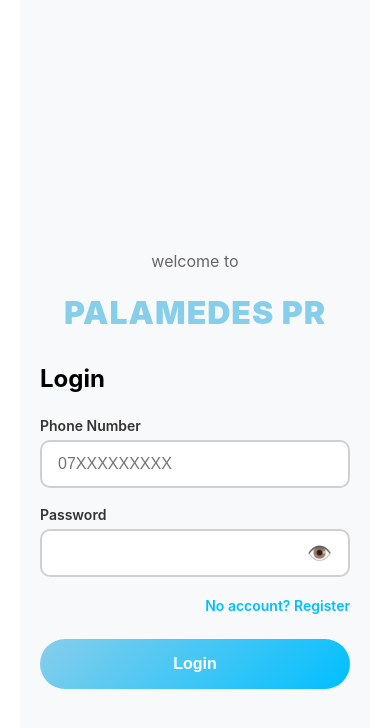
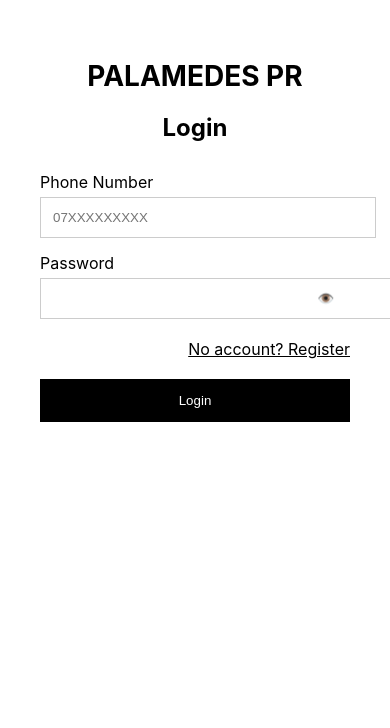
Before and after one commit to Molly256/palamedes-pr, a Next.js app: page /login in a window 390 px wide. Shown: the top 728 px of the page. Built offline with nearby package versions, Linux system fonts and the light colour scheme.

Commit message:
fix: white bg login + save name + exact phone match no codes

```diff
--- a/app/login/page.js
+++ b/app/login/page.js
@@ -7,34 +7,6 @@ export default function Login() {
   const [showPass, setShowPass] = useState(false)
   const [error, setError] = useState('')
   const [loading, setLoading] = useState(false)
-
-  const inputStyle = {
-    width: '100%',
-    maxWidth: '400px',
-    height: '48px',
-    padding: '0 16px',
-    border: '2px solid #d0d0d0',
-    borderRadius: '10px',
-    fontSize: '16px',
-    color: '#000',
-    background: '#fff',
-    outline: 'none',
-    boxSizing: 'border-box'
-  }
-
-  const labelStyle = {
-    display: 'block',
-    color: '#333',
-    fontWeight: '600',
-    marginBottom: '6px',
-    fontSize: '14px'
-  }
-
-  const formGroupStyle = {
-    marginBottom: '18px',
-    width: '100%',
-    maxWidth: '400px'
-  }
 
   const handleSubmit = async (e) => {
     e.preventDefault()
@@ -53,13 +25,13 @@ export default function Login() {
       })
 
       const data = await res.json()
-      alert(data.message)
 
       if (data.success && data.user) {
+        // Save with NAME for Dashboard
         localStorage.setItem('palamedes_user', JSON.stringify({
+          name: data.user.name || data.user.username, // Added name
           username: data.user.username,
           phone: data.user.phone,
-          nickname: data.user.nickname || data.user.username,
           balance: data.user.balance || 0,
           vip: data.user.vip || 0,
           avatar: data.user.avatar || ''
@@ -69,7 +41,7 @@ export default function Login() {
         setError(data.message || 'Invalid phone or password')
       }
     } catch (err) {
-      alert('Network error. Try again')
+      setError('Network error. Try again')
     } finally {
       setLoading(false)
     }
@@ -78,80 +50,54 @@ export default function Login() {
   return (
     <main style={{
       minHeight: '100vh',
-      background: '#f8f9fa',
-      display: 'flex',
-      alignItems: 'center',
-      justifyContent: 'center',
-      padding: '40px 20px',
-      margin: 0
+      background: '#ffffff', // White only
+      padding: '40px 20px'
     }}>
-      <form onSubmit={handleSubmit} style={{
-        width: '100%',
-        maxWidth: '420px',
-        background: 'transparent',
-        padding: '0',
-        border: 'none',
-        boxShadow: 'none',
-        borderRadius: '0'
-      }}>
+      <h1 style={{ textAlign: 'center', fontSize: '28px', color: '#000', marginBottom: '20px' }}>
+        PALAMEDES PR
+      </h1>
 
-        <p style={{ textAlign: 'center', fontSize: '16px', color: '#666', marginBottom: '4px' }}>
-          welcome to
-        </p>
+      <h2 style={{ color: '#000', fontSize: '24px', textAlign: 'center', marginBottom: '30px' }}>
+        Login
+      </h2>
 
-        <h1 style={{ textAlign: 'center', fontSize: '32px', fontWeight: '900', color: '#87CEEB', marginBottom: '32px', letterSpacing: '1px' }}>
-          PALAMEDES PR
-        </h1>
+      {error && <p style={{ color: 'red', textAlign: 'center', marginBottom: '20px' }}>{error}</p>}
 
-        <h2 style={{ color: '#000', fontSize: '24px', fontWeight: '700', marginBottom: '24px' }}>
-          Login
-        </h2>
-
-        {error && <p style={{ color: 'red', fontSize: '14px', marginBottom: '15px', padding: '10px', background: '#ffe6e6', borderRadius: '6px' }}>{error}</p>}
-
-        <div style={formGroupStyle}>
-          <label style={labelStyle}>Phone Number</label>
+      <form onSubmit={handleSubmit} style={{ maxWidth: '400px', margin: '0 auto' }}>
+        <div style={{marginBottom: '15px'}}>
+          <label style={{display: 'block', marginBottom: '5px', color: '#000'}}>Phone Number</label>
           <input
             type="tel"
             required
             value={form.phone}
             onChange={(e) => setForm({...form, phone: e.target.value})}
             placeholder="07XXXXXXXXX"
-            style={inputStyle}
+            style={{width: '100%', padding: '12px', border: '1px solid #ccc', background: '#fff', color: '#000'}}
           />
         </div>
 
-        <div style={formGroupStyle}>
-          <label style={labelStyle}>Password</label>
+        <div style={{marginBottom: '20px'}}>
+          <label style={{display: 'block', marginBottom: '5px', color: '#000'}}>Password</label>
           <div style={{ position: 'relative' }}>
             <input
               type={showPass ? 'text' : 'password'}
               required
               value={form.password}
               onChange={(e) => setForm({...form, password: e.target.value})}
-              style={{...inputStyle, paddingRight: '50px'}}
+              style={{width: '100%', padding: '12px 40px 12px 12px', border: '1px solid #ccc', background: '#fff', color: '#000'}}
             />
             <button
               type="button"
               onClick={() => setShowPass(!showPass)}
-              style={{
-                position: 'absolute',
-                right: '12px',
-                top: '50%',
-                transform: 'translateY(-50%)',
-                background: 'none',
-                border: 'none',
-                fontSize: '20px',
-                cursor: 'pointer'
-              }}
+              style={{ position: 'absolute', right: '10px', top: '12px', background: 'none', border: 'none', cursor: 'pointer' }}
             >
               {showPass ? '🙈' : '👁️'}
             </button>
           </div>
         </div>
 
-        <p style={{ textAlign: 'right', marginBottom: '24px', marginTop: '8px' }}>
-          <Link href="/register" style={{ color: '#00BFFF', fontWeight: '600', fontSize: '14px', textDecoration: 'none' }}>
+        <p style={{ textAlign: 'right', marginBottom: '20px' }}>
+          <Link href="/register" style={{ color: '#000' }}>
             No account? Register
           </Link>
         </p>
@@ -161,16 +107,11 @@ export default function Login() {
           disabled={loading}
           style={{
             width: '100%',
-            maxWidth: '400px',
-            height: '50px',
-            background: 'linear-gradient(135deg, #87CEEB 0%, #00BFFF 100%)',
-            color: 'white',
+            padding: '14px',
+            background: '#000', // Black only
+            color: '#fff',
             border: 'none',
-            borderRadius: '50px',
-            fontSize: '16px',
-            fontWeight: '700',
-            cursor: loading ? 'not-allowed' : 'pointer',
-            opacity: loading ? 0.7 : 1
+            cursor: 'pointer'
           }}
         >
           {loading ? 'Logging in...' : 'Login'}
```
Also changed, not shown: app/api/auth/route.js (+13 -3 lines).
